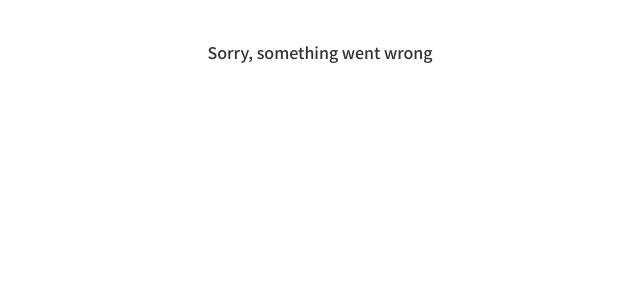
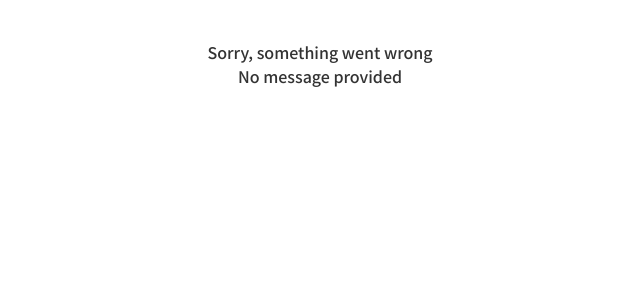
Before and after one commit to Choi-jae-min/Crux_, a Next.js app: page /error in a window 1280 px wide. Shown: the top 300 px of the page, without its empty margins (320-960 px from the left). Built offline with nearby package versions, Linux system fonts and the light colour scheme.

Commit message:
fix : searchParams type

```diff
--- a/src/app/error/page.tsx
+++ b/src/app/error/page.tsx
@@ -1,7 +1,7 @@
 import {use} from "react";
 export default function ErrorPage(props : {searchParams: any }) {
     const searchParams = use(props.searchParams)
-    const message = searchParams.message
+    const message = searchParams.message || 'No message provided'
 
     return <p className={'text-txt-01 text-center pt-10'}>Sorry, something went wrong <br/>{message}</p>
 }
```
